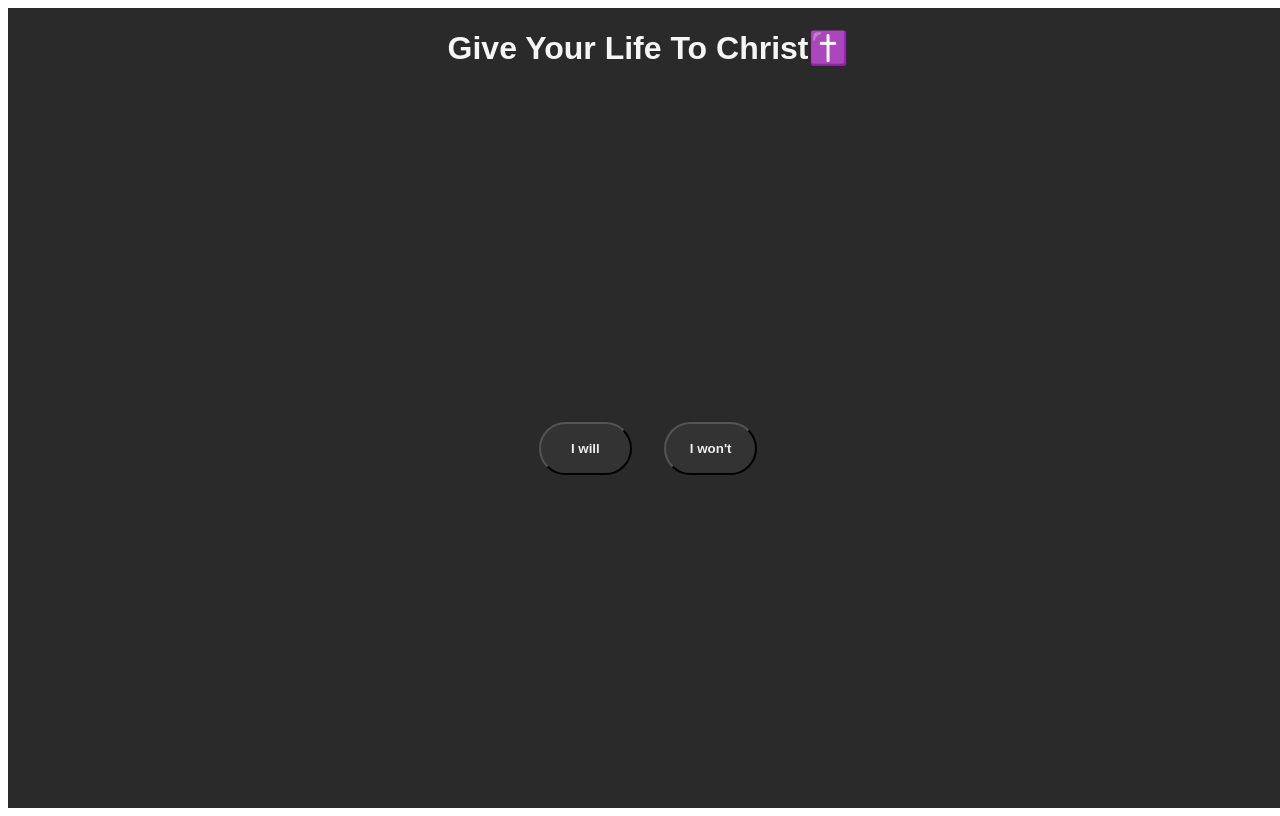
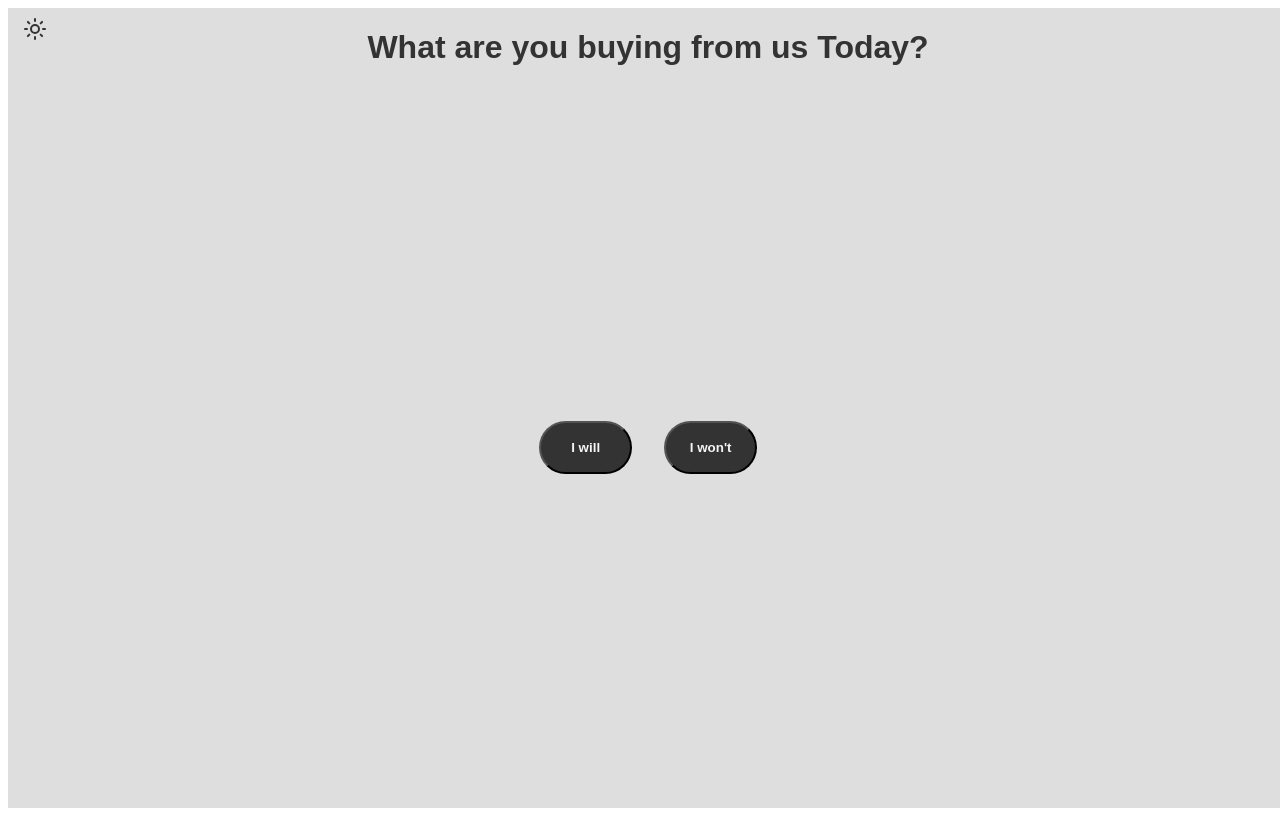
Before and after one commit to CodeSaint00/Form-Submission-App, a React (Vite) app in the folder frontend/: page /home in a window 1280 px wide. Built offline with nearby package versions, Linux system fonts and the light colour scheme.

Commit message:
added localStorage for homepage Light and Dark mode

```diff
--- a/frontend/src/HomePage.css
+++ b/frontend/src/HomePage.css
@@ -3,23 +3,65 @@
   flex-flow: column nowrap;
   justify-content: center;
   align-items: center;
+  color: whitesmoke;
+  background-color: #333;
 }
+.light {
+  color: #333;
+  background-color: rgb(222, 222, 222);
+  display: flex;
+  flex-flow: column nowrap;
+  justify-content: center;
+  align-items: center;
+}
+.buttonLight {
+  color: whitesmoke;
+  background-color: #333;
+}
+
 h1 {
   text-align: center;
   font-family: sans-serif;
-  color: whitesmoke;
 }
 .buttons {
   display: flex;
   flex-flow: row nowrap;
   gap: 2em;
+  background-color: transparent;
 }
 button {
   padding: 0.5em;
   width: 7em;
   height: 4em;
   font-weight: bold;
-  color: #eee;
-  background-color: #333;
   border-radius: 3em;
 }
+@keyframes pressButton {
+  0% {
+    transform: scale(0.8);
+  }
+  100% {
+    transform: scale(1);
+  }
+}
+.themeButtonColorLight {
+  color: #333;
+  position: absolute;
+  left: 0;
+  top: 10px;
+  font-size: 10px;
+  background-color: transparent;
+  border: none;
+}
+.themeButtonColorDark {
+  color: whitesmoke;
+  position: absolute;
+  left: 0;
+  top: 10px;
+  font-size: 10px;
+  background-color: transparent;
+  border: none;
+}
+.buttonPress {
+  animation: pressButton 0.5s ease-in-out forwards;
+}
--- a/frontend/src/HomePage.jsx
+++ b/frontend/src/HomePage.jsx
@@ -1,13 +1,38 @@
 import "./HomePage.css";
 import { Link } from "react-router-dom";
+import { Sun, Moon } from "lucide-react";
+import { useState } from "react";
+import useLocalStorage from "./custom hook/LocalStorageHook";
 
 export default function HomePage() {
+  const [theme, setTheme] = useLocalStorage("Theme", false);
   return (
-    <div className="body">
-      <h1>Give Your Life To Christ✝️</h1>
+    <div className={theme ? "body" : "light"}>
+      <button
+        className={
+          theme
+            ? "themeButtonColorDark buttonPress"
+            : "themeButtonColorLight buttonPress"
+        }
+        onClick={() => {
+          setTheme(!theme);
+        }}
+        type="button"
+      >
+        {theme ? <Moon /> : <Sun />}
+      </button>
+      <h1>What are you buying from us Today?</h1>
       <div className="buttons">
-        <button>I will</button>
-        <button>I won't</button>
+        <button
+          className={theme ? "button buttonPress" : "buttonLight buttonPress"}
+        >
+          I will
+        </button>
+        <button
+          className={theme ? "button buttonPress" : "buttonLight buttonPress"}
+        >
+          I won't
+        </button>
       </div>
     </div>
   );
--- a/frontend/src/Login.css
+++ b/frontend/src/Login.css
@@ -31,7 +31,6 @@ input {
 }
 h2 {
   color: rgb(230, 230, 230);
-  font-size: 2.5em;
 }
 p {
   color: whitesmoke;
--- a/frontend/src/Login.jsx
+++ b/frontend/src/Login.jsx
@@ -5,7 +5,7 @@ import useForm from "./custom hook/FormHook";
 import axios from "axios";
 import { useNavigate } from "react-router-dom";
 import LogoLoader from "./loader";
-import { Eye, EyeOff } from "lucide-react";
+import { Eye, EyeOff, Sun, Moon } from "lucide-react";
 
 export default function Login() {
   const {
@@ -69,7 +69,7 @@ export default function Login() {
     }
   };
   return (
-    <div>
+    <div className="">
       <form action="">
         <h2>Login Now!!</h2>
         <span className="statement">{statement}</span>
--- a/frontend/src/custom hook/FormHook.jsx
+++ b/frontend/src/custom hook/FormHook.jsx
@@ -4,6 +4,7 @@ function useForm() {
   const [username, setUsername] = useState("");
   const [email, setEmail] = useState("");
   const [password, setPassword] = useState("");
+  const [confirmPassword, setConfirmPassword] = useState("");
   const [statement, setStatement] = useState("");
   const [code, setCode] = useState("");
   const [isLoading, setIsLoading] = useState(false);
@@ -14,6 +15,7 @@ function useForm() {
     email,
     username,
     password,
+    confirmPassword,
     statement,
     code,
     isLoading,
@@ -25,6 +27,7 @@ function useForm() {
     setEmail,
     setUsername,
     setPassword,
+    setConfirmPassword,
     setStatement,
     setCode,
   };
--- /dev/null
+++ b/frontend/src/custom hook/LocalStorageHook.jsx
@@ -0,0 +1,12 @@
+import { useState, useEffect } from "react";
+
+export default function useLocalStorage(key, initialValue) {
+  const stored = localStorage.getItem(key);
+  const [value, setValue] = useState(
+    stored ? JSON.parse(stored) : initialValue,
+  );
+  useEffect(() => {
+    localStorage.setItem(key, JSON.stringify(value));
+  }, [value]);
+  return [value, setValue];
+}
```
